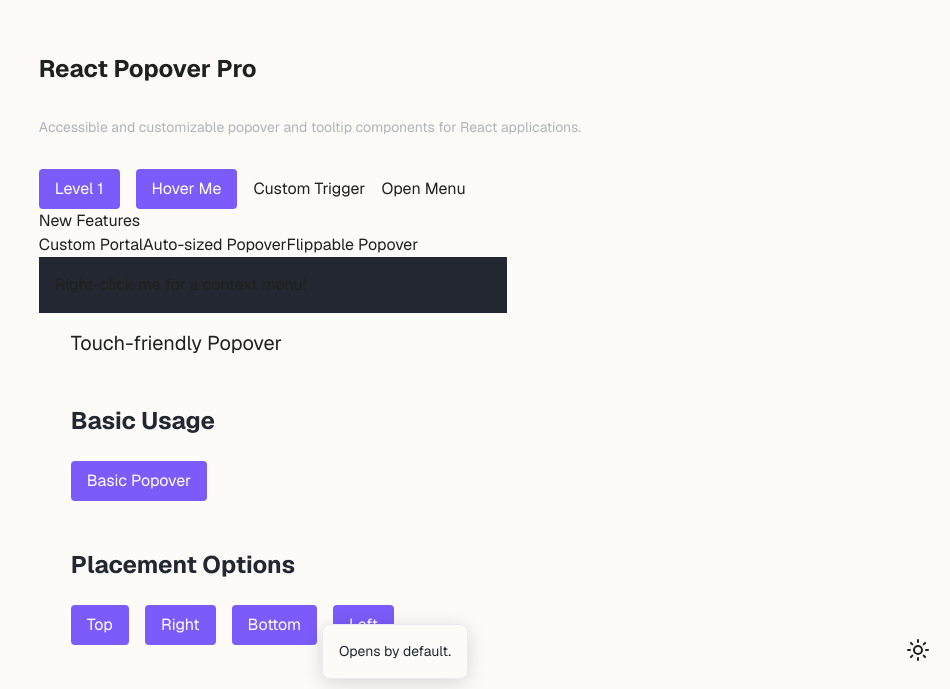
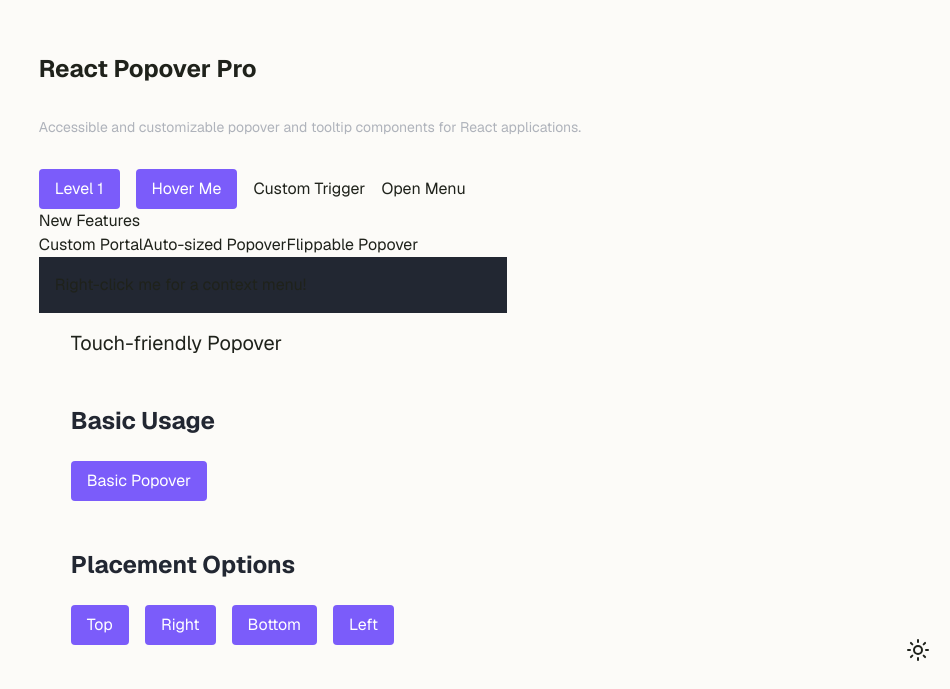
Before and after one commit to shakibdshy/react-popover-pro, a Next.js app: page / in a window 1280 px wide. Shown: the part 111-800 px from the top of the page, without its empty margins (330-1280 px from the left). Built offline with nearby package versions, Linux system fonts and the light colour scheme.

Commit message:
Refactor Popover prop naming and default values across components

```diff
--- a/src/components/examples/popover-features-example.tsx
+++ b/src/components/examples/popover-features-example.tsx
@@ -153,7 +153,7 @@ export default function PopoverFeaturesExample() {
             </PopoverContent>
           </Popover>
 
-          <Popover usePortal={false}>
+          <Popover portal={false}>
             <PopoverTrigger asChild>
               <button className="px-4 py-2 bg-primary-500 text-white rounded hover:bg-primary-600 transition-colors">
                 No Portal
--- a/src/modules/popover/popover-content.tsx
+++ b/src/modules/popover/popover-content.tsx
@@ -45,7 +45,7 @@ export const PopoverContent = React.memo<PopoverContentProps>(
       autoFocus,
       returnFocus,
       parentChain,
-      usePortal,
+      portal,
       position,
       triggerRef,
       updatePosition,
@@ -506,7 +506,7 @@ export const PopoverContent = React.memo<PopoverContentProps>(
       );
 
     // Only use portal on client-side
-    if (usePortal && typeof window !== 'undefined') {
+    if (portal && typeof window !== 'undefined') {
       return createPortal(content, document.body);
     }
 
--- a/src/modules/popover/popover-types.ts
+++ b/src/modules/popover/popover-types.ts
@@ -76,8 +76,8 @@ export interface PopoverContextValue {
   onKeyDown?: (e: KeyboardEvent) => void;
   // Trigger mode
   triggerMode: TriggerMode;
-  // Add usePortal property
-  usePortal: boolean;
+  // Add portal property
+  portal: boolean;
   // Arrow
   arrow?: boolean;
   // Variant
@@ -127,7 +127,7 @@ export interface PopoverProps {
   lazyMount?: boolean;
   keepMounted?: boolean;
   // Portal
-  usePortal?: boolean;
+  portal?: boolean;
   // Arrow
   arrow?: boolean;
   // Variant
--- a/src/modules/popover/popover.tsx
+++ b/src/modules/popover/popover.tsx
@@ -13,37 +13,27 @@ export const Popover: React.FC<PopoverProps> = ({
   defaultOpen = false,
   open,
   onOpenChange,
-  // Accessibility
-  id = `popover-${Math.random().toString(36).substr(2, 9)}`,
+  id = `popover-${Math.random().toString(36).substring(2, 11)}`,
   role = "dialog",
   "aria-label": ariaLabel,
-  // Animation
   animate = true,
   animationDuration = 200,
   animationTiming = "ease",
   animationEffect = "fade",
-  // Events
   onOpen,
   onClose,
   onPositionChange,
-  // Advanced features
   virtualRef,
   middleware = [],
-  // Focus management
   autoFocus = true,
   returnFocus = true,
-  // New features
   triggerMode = "click",
   openDelay = 0,
   closeDelay = 0,
-  // Auto placement
-  autoPlacement = false,
+  autoPlacement = true,
   boundaryElement = null,
-  // Portal
-  usePortal = true,
-  // Arrow
+  portal = true,
   arrow = false,
-  // Variant
   variant,
 }) => {
   const popoverState = usePopoverState({
@@ -71,7 +61,7 @@ export const Popover: React.FC<PopoverProps> = ({
     closeDelay,
     autoPlacement,
     boundaryElement,
-    usePortal,
+    portal,
     arrow,
     variant,
   });
```
